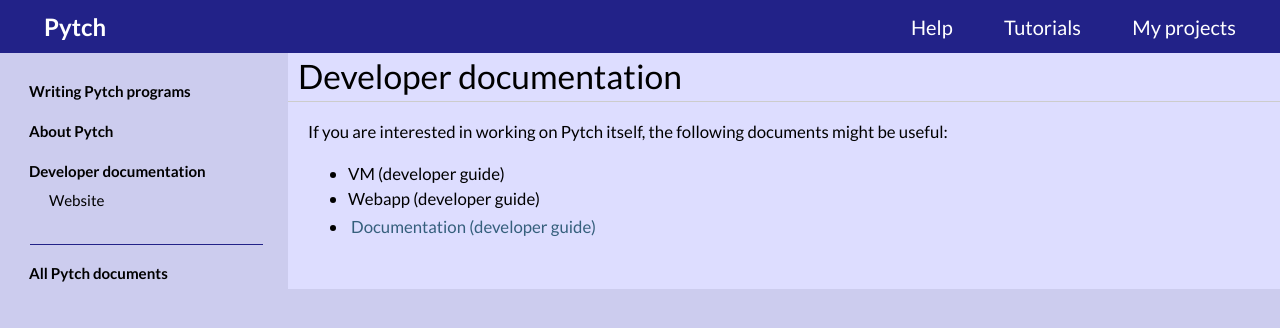
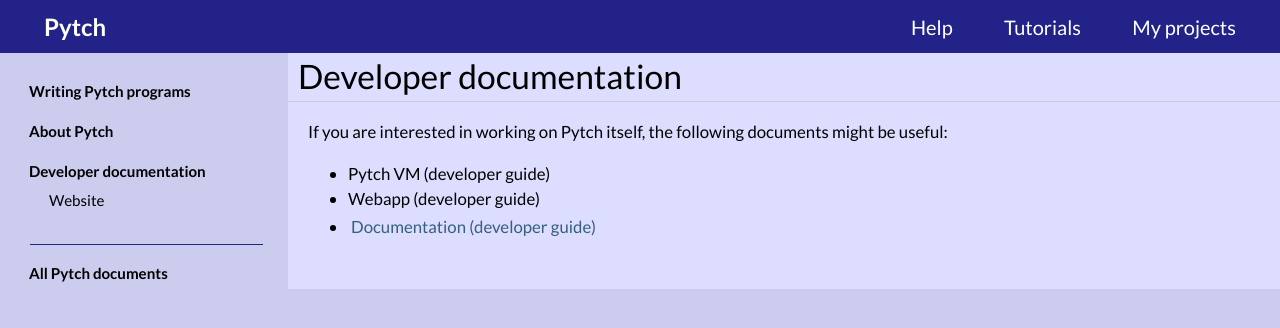
Before and after one commit to pytchlang/pytch-website, a Sphinx documentation site: the page built from source/developer.rst, in a window 1280 px wide. Shown: the top 328 px of the page. Built offline with Sphinx 7.4.7, drawn with Linux system fonts in a browser that asks for light colours; pages that are not in the unit, such as notebooks, are missing from menus.

Commit message:
Update links to developer docs

```diff
--- a/source/developer.rst
+++ b/source/developer.rst
@@ -4,13 +4,13 @@
 If you are interested in working on Pytch itself, the following
 documents might be useful:
 
-* :doc:`VM (developer guide) <vm/index>`
-* :doc:`Webapp (developer guide) <webapp/internals/index>`
+* :doc:`Pytch VM (developer guide) <vm/developer/index>`
+* :doc:`Webapp (developer guide) <webapp/developer/index>`
 * :doc:`Documentation (developer guide) <./developer/index>`
 
 .. toctree::
    :hidden:
 
-   VM <vm/internals/index>
-   Webapp <webapp/internals/index>
+   VM <vm/developer/index>
+   Webapp <webapp/developer/index>
    Website <./developer/index>
```
